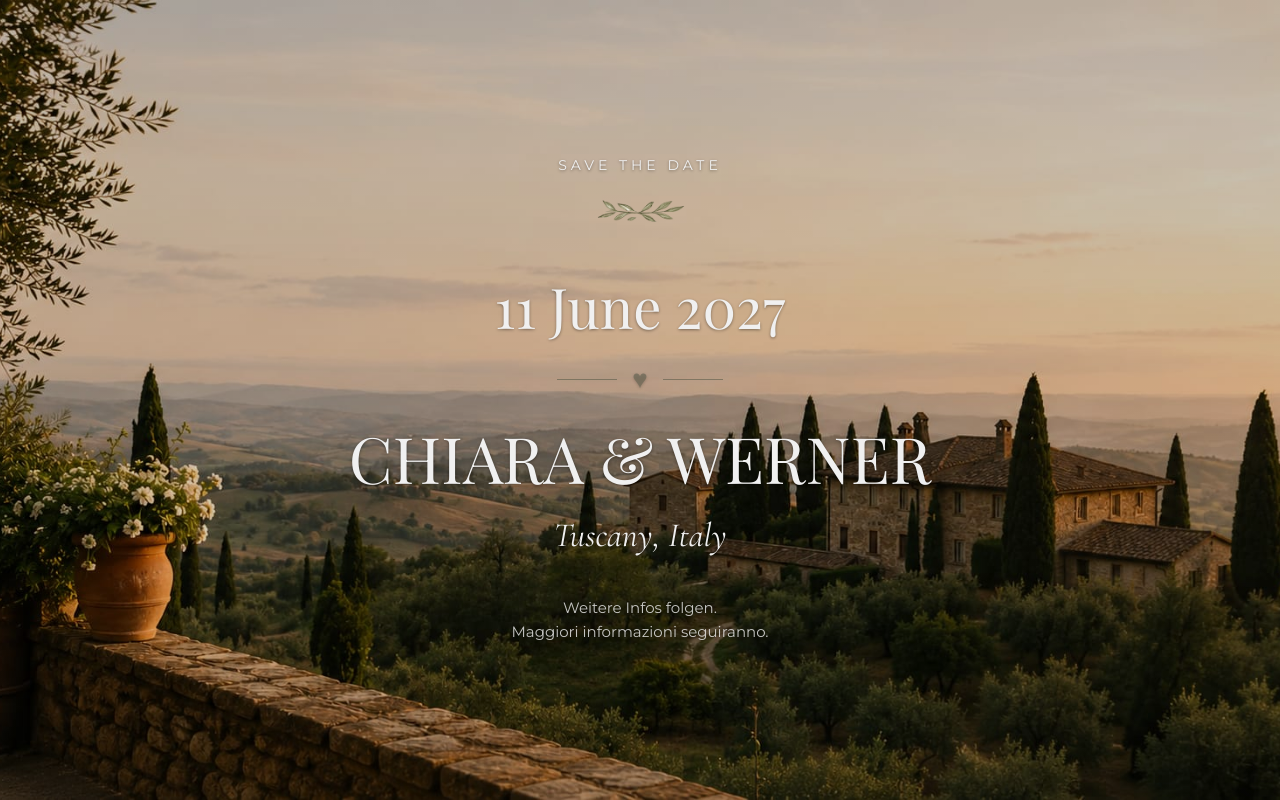
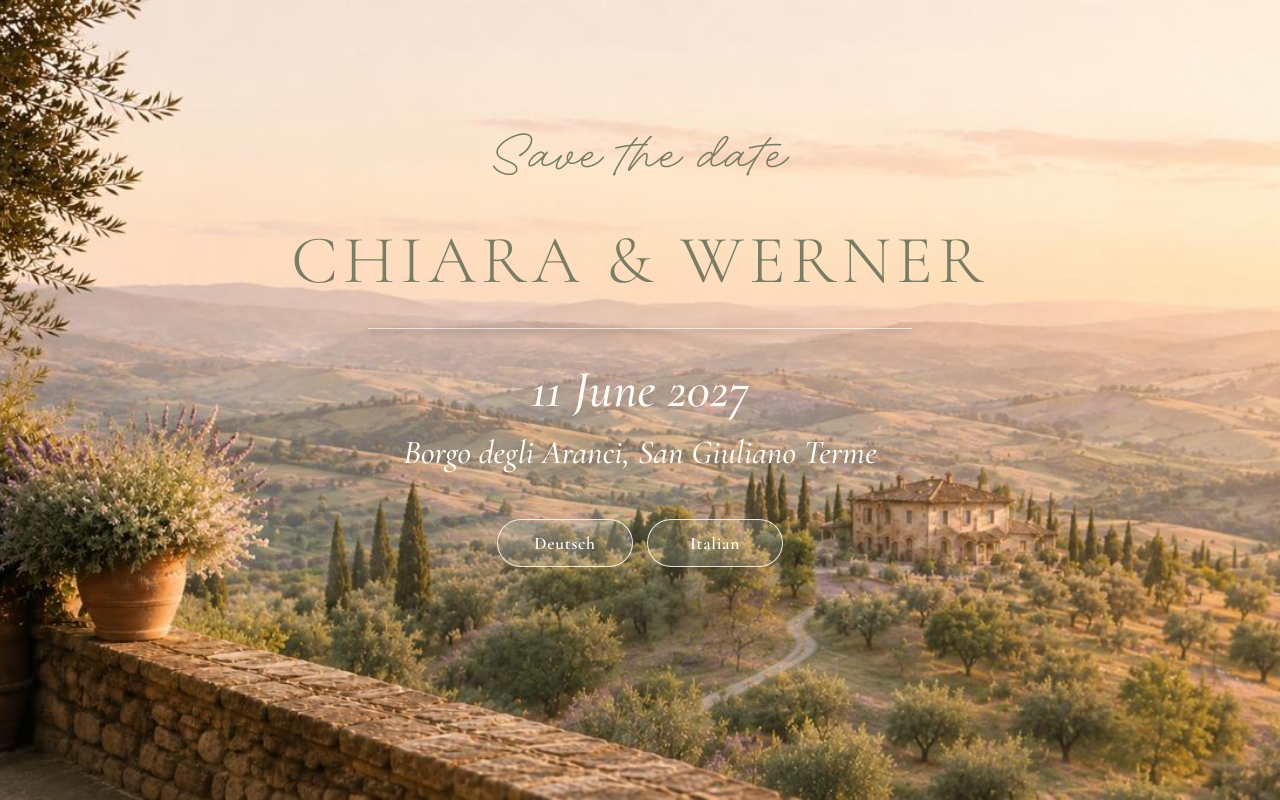
Before and after one commit to Werner-Prbk/chiara-e-werner, a plain HTML site: page index.html in a window 1280 px wide. Drawn offline with nearby package versions, Linux system fonts and the light colour scheme; a web font is replaced by a local one.

Commit message:
style ok

```diff
--- /dev/null
+++ b/assets/css/styles.css
@@ -0,0 +1,224 @@
+@font-face {
+  font-family: "Adventures Unlimited Script";
+  src: url("../fonts/AdventuresUnlimited-ScriptRg.woff2") format("woff2");
+  font-display: swap;
+  font-style: normal;
+  font-weight: 400;
+}
+
+:root {
+  --color-text: #fffdf8;
+  --color-line: rgba(255, 253, 248, 0.62);
+  --color-button: rgba(255, 253, 248, 0.14);
+  --color-button-hover: rgba(255, 253, 248, 0.28);
+  --font-body: "Cormorant Garamond", Georgia, serif;
+  --font-script: "Adventures Unlimited Script", cursive;
+  --content-width: 56rem;
+  --event-detail-size: clamp(2rem, 7vw, 3.75rem);
+  --page-padding: clamp(1.25rem, 4vw, 3rem);
+}
+
+*,
+*::before,
+*::after {
+  box-sizing: border-box;
+}
+
+html {
+  min-width: 20rem;
+  color-scheme: dark;
+  font-size: 100%;
+}
+
+body {
+  margin: 0;
+  background: #3f493d;
+  color: var(--color-text);
+  font-family: var(--font-body);
+  text-align: center;
+}
+
+.hero {
+  position: relative;
+  display: grid;
+  min-height: 100vh;
+  min-height: 100svh;
+  place-items: center;
+  overflow-x: hidden;
+  padding: max(var(--page-padding), env(safe-area-inset-top)) max(var(--page-padding), env(safe-area-inset-right)) max(var(--page-padding), env(safe-area-inset-bottom)) max(var(--page-padding), env(safe-area-inset-left));
+  background: url("../images/tuscany.jpg") center / cover no-repeat;
+}
+
+.event-card {
+  container-type: inline-size;
+  width: min(100%, var(--content-width));
+  padding: clamp(1rem, 3vw, 2rem);
+}
+
+.save-the-date,
+.names,
+.date,
+.location,
+.placeholder {
+  margin-block: 0;
+}
+
+.save-the-date {
+  color: #7a7d63;
+  font-family: var(--font-script);
+  font-size: clamp(2.8rem, 10vw, 5.75rem);
+  font-weight: 400;
+  line-height: 0.95;
+}
+
+.names {
+  color: #7a7d63;
+  margin-top: clamp(1.25rem, 4vh, 2.75rem);
+  font-size: clamp(1.55rem, 8vw, 5rem);
+  font-weight: 300;
+  letter-spacing: clamp(0.02em, 0.45vw, 0.08em);
+  line-height: 1.05;
+  text-transform: uppercase;
+  white-space: nowrap;
+}
+
+.separator {
+  width: min(80%, 34rem);
+  height: 1px;
+  margin: clamp(1.25rem, 4vh, 2.5rem) auto;
+  background: var(--color-line);
+  box-shadow: 0 0.125rem 0.4rem rgba(0, 0, 0, 0.5);
+}
+
+.date,
+.location {
+  font-size: var(--event-detail-size);
+  font-style: italic;
+  font-weight: 500;
+  line-height: 1.1;
+}
+
+.location {
+  max-width: 100%;
+  margin: clamp(0.75rem, 2vh, 1.25rem) auto 0;
+  font-size: min(var(--event-detail-size), 4cqi);
+  white-space: nowrap;
+}
+
+.language-selection {
+  display: flex;
+  flex-wrap: wrap;
+  justify-content: center;
+  gap: 0.875rem;
+  margin-top: clamp(2rem, 6vh, 4rem);
+}
+
+.language-link {
+  display: inline-grid;
+  min-width: 8.5rem;
+  min-height: 3rem;
+  align-items: center;
+  padding: 0.7rem 1.5rem;
+  border: 1px solid rgba(255, 253, 248, 0.86);
+  border-radius: 999px;
+  background: var(--color-button);
+  color: inherit;
+  font-size: 1.2rem;
+  font-weight: 600;
+  letter-spacing: 0.04em;
+  line-height: 1.2;
+  text-decoration: none;
+  transition: background-color 160ms ease, color 160ms ease, transform 160ms ease;
+}
+
+.language-link:hover {
+  background: var(--color-button-hover);
+  transform: translateY(-1px);
+}
+
+.language-link:focus-visible {
+  outline: 0.2rem solid var(--color-text);
+  outline-offset: 0.25rem;
+}
+
+.placeholder {
+  max-width: 34rem;
+  margin: clamp(2rem, 6vh, 4rem) auto 0;
+  font-size: clamp(1.15rem, 4vw, 1.5rem);
+  line-height: 1.5;
+}
+
+.visually-hidden {
+  position: absolute;
+  width: 1px;
+  height: 1px;
+  padding: 0;
+  margin: -1px;
+  overflow: hidden;
+  clip: rect(0, 0, 0, 0);
+  white-space: nowrap;
+  border: 0;
+}
+
+@media (min-width: 48rem) {
+  .landing-page {
+    --event-detail-size: clamp(2.25rem, 5vw, 3.25rem);
+  }
+
+  .event-card {
+    transform: translateY(-7vh);
+  }
+
+  .landing-page .save-the-date {
+    font-size: clamp(3rem, 7vw, 4.75rem);
+  }
+
+  .landing-page .names {
+    font-size: clamp(2.5rem, 6vw, 4.25rem);
+  }
+
+  .landing-page .language-link {
+    font-size: 1.1rem;
+  }
+}
+
+@media (max-width: 47.999rem) {
+  .landing-page .event-card {
+    transform: translateY(-4svh);
+  }
+}
+
+@media (max-height: 43rem) {
+  .event-card {
+    padding-block: 0.5rem;
+  }
+
+  .names {
+    margin-top: 1rem;
+  }
+
+  .separator {
+    margin-block: 1rem;
+  }
+
+  .language-selection,
+  .placeholder {
+    margin-top: 1.5rem;
+  }
+}
+
+@media (max-width: 25rem) {
+  .language-selection {
+    display: grid;
+  }
+
+  .language-link {
+    width: min(100%, 13rem);
+  }
+}
+
+@media (prefers-reduced-motion: reduce) {
+  .language-link {
+    transition: none;
+  }
+}
--- /dev/null
+++ b/assets/js/date-localization.js
@@ -0,0 +1,21 @@
+(function () {
+  "use strict";
+
+  const dateElement = document.getElementById("wedding-date");
+
+  if (!dateElement) {
+    return;
+  }
+
+  const browserLanguage = (navigator.language || "").toLowerCase();
+  const language = browserLanguage.split("-")[0];
+  const localizedDates = {
+    de: "11. Juni 2027",
+    it: "11 giugno 2027",
+    en: "11 June 2027"
+  };
+  const displayLanguage = language === "de" || language === "it" ? language : "en";
+
+  dateElement.textContent = localizedDates[displayLanguage];
+  dateElement.lang = displayLanguage;
+}());
--- a/index.html
+++ b/index.html
@@ -1,61 +1,32 @@
-<!DOCTYPE html>
-<html lang="de">
-<head>
-  <meta charset="UTF-8">
-  <title>Chiara & Werner</title>
+<!doctype html>
+<html lang="en">
+  <head>
+    <meta charset="utf-8">
+    <meta name="viewport" content="width=device-width, initial-scale=1">
+    <meta name="description" content="Save the date for the wedding of Chiara and Werner on 11 June 2027 in Tuscany.">
+    <title>Chiara &amp; Werner &mdash; Save the date</title>
 
-  <!-- Fonts -->
-  <link rel="preconnect" href="https://fonts.googleapis.com">
-  <link rel="preconnect" href="https://fonts.gstatic.com" crossorigin>
-  <link href="https://fonts.googleapis.com/css2?family=Playfair+Display:wght@400;600&family=Cormorant+Garamond:ital,wght@1,400&family=Montserrat:wght@300;400&family=Waterfall&display=swap" rel="stylesheet">
+    <link rel="preconnect" href="https://fonts.googleapis.com">
+    <link rel="preconnect" href="https://fonts.gstatic.com" crossorigin>
+    <link href="https://fonts.googleapis.com/css2?family=Cormorant+Garamond:ital,wght@0,300..700;1,300..700&amp;display=swap" rel="stylesheet">
+    <link rel="preload" href="assets/fonts/AdventuresUnlimited-ScriptRg.woff2" as="font" type="font/woff2" crossorigin>
+    <link rel="stylesheet" href="assets/css/styles.css">
+    <script src="assets/js/date-localization.js" defer></script>
+  </head>
+  <body class="landing-page">
+    <main class="hero">
+      <section class="event-card" aria-labelledby="couple-names">
+        <p class="save-the-date">Save the date</p>
+        <h1 class="names" id="couple-names">Chiara <span aria-hidden="true">&amp;</span><span class="visually-hidden">and</span> Werner</h1>
+        <div class="separator" aria-hidden="true"></div>
+        <p class="date"><time id="wedding-date" datetime="2027-06-11">11 June 2027</time></p>
+        <address class="location">Borgo degli Aranci, San Giuliano Terme</address>
 
-  <link rel="stylesheet" href="styles.css">
-</head>
-
-<body>
-
-  <div class="hero">
-    <div class="overlay"></div>
-
-    <div class="content">
-
-      <div class="save-the-date">
-        SAVE THE DATE
-      </div>
-
-      <!-- Zweig -->
-      <div class="divider">
-        <span class="branch">
-<img src="branch.png" alt="" class="branch-img">
-        </span>
-      </div>
-
-      <div class="date">
-        11 June 2027
-      </div>
-
-      <!-- Herz -->
-      <div class="separator">
-        <span></span>
-        <span class="heart">♥</span>
-        <span></span>
-      </div>
-
-      <div class="names">
-        CHIARA & WERNER
-      </div>
-
-      <div class="location">
-        Tuscany, Italy
-      </div>
-
-      <div class="footer-text">
-        Weitere Infos folgen.<br>
-        Maggiori informazioni seguiranno.
-      </div>
-
-    </div>
-  </div>
-
-</body>
+        <nav class="language-selection" aria-label="Choose a language">
+          <a class="language-link" href="de/" lang="de" hreflang="de">Deutsch</a>
+          <a class="language-link" href="it/" lang="it" hreflang="it">Italian</a>
+        </nav>
+      </section>
+    </main>
+  </body>
 </html>
--- a/styles.css
+++ /dev/null
@@ -1,137 +0,0 @@
-* {
-  margin: 0;
-  padding: 0;
-  box-sizing: border-box;
-}
-
-body {
-  font-family: 'Montserrat', sans-serif;
-}
-
-/* HERO SECTION */
-.hero {
-  height: 100vh;
-  background: url("tuscany.jpg") center/cover no-repeat;
-  position: relative;
-  display: flex;
-  align-items: center;
-  justify-content: center;
-  text-align: center;
-}
-
-/* Besseres Overlay (kein milchiger Effekt mehr) */
-.overlay {
-  position: absolute;
-  inset: 0;
-  background: linear-gradient(
-    rgba(0,0,0,0.25),
-    rgba(0,0,0,0.1)
-  );
-}
-
-/* CONTENT */
-.content {
-  position: relative;
-  z-index: 2;
-  padding: 20px;
-  width: 90%;
-  max-width: 900px;
-  color: rgba(240,240,240,1);
-  text-shadow: 0 1px 3px rgba(0, 0, 0, 0.4);
-}
-
-/* TEXT ELEMENTE */
-
-.save-the-date {
-  letter-spacing: 4px;
-  font-size: 14px;
-  margin-bottom: 15px;
-  text-transform: uppercase;
-}
-
-/* Divider */
-.divider {
-  margin: 10px 0 25px;
-  font-size: 18px;
-  opacity: 0.9;
-}
-
-.date {
-  font-family: 'Playfair Display', serif;
-  font-size: 56px;
-  margin-bottom: 15px;
-}
-
-.separator {
-  display: flex;
-  align-items: center;
-  justify-content: center;
-  gap: 15px;
-  margin: 20px 0;
-}
-
-.branch-img {
-  width: 120px;
-  opacity: 0.9;
-}
-
-.separator span {
-  display: block;
-  height: 1px;
-  width: 60px;
-  background: rgba(47,62,47,0.8);
-  opacity: 0.5;
-}
-
-.separator .heart {
-  width: auto;
-  height: auto;
-  background: none;
-  font-size: 26px;
-  color: rgba(47,62,47,0.8);
-  text-shadow: 0;
-}
-
-.names {
-  font-family: 'Playfair Display', serif;
-  font-size: 64px;
-  margin: 10px 0 15px;
-  text-shadow: 0 1px 3px rgba(0, 0, 0, 0.4);
-}
-
-.location {
-  font-family: 'Cormorant Garamond', serif;
-  font-style: italic;
-  font-size: 34px;
-  margin-bottom: 40px;
-}
-
-.footer-text {
-  font-size: 15px;
-  line-height: 1.6;
-  opacity: 0.8;
-}
-
-/* MOBILE OPTIMIERUNG */
-@media (max-width: 600px) {
-
-  .content {
-    width: 92%;
-  }
-
-  .date {
-    font-size: 40px;
-  }
-
-  .names {
-    font-size: 44px;
-  }
-
-  .location {
-    font-size: 28px;
-  }
-
-  .footer-text {
-    font-size: 16px;
-  }
-}
```
Also changed, not shown: de/index.html (added, +27 -0 lines), it/index.html (added, +27 -0 lines), assets/fonts/AdventuresUnlimited-ScriptRg.woff2 (added), assets/images/branch.png (renamed from branch.png), assets/images/invitbg.jpg (added), assets/images/tuscany-1.jpg (renamed from tuscany.jpg), assets/images/tuscany.jpg (added), 2 other files.
